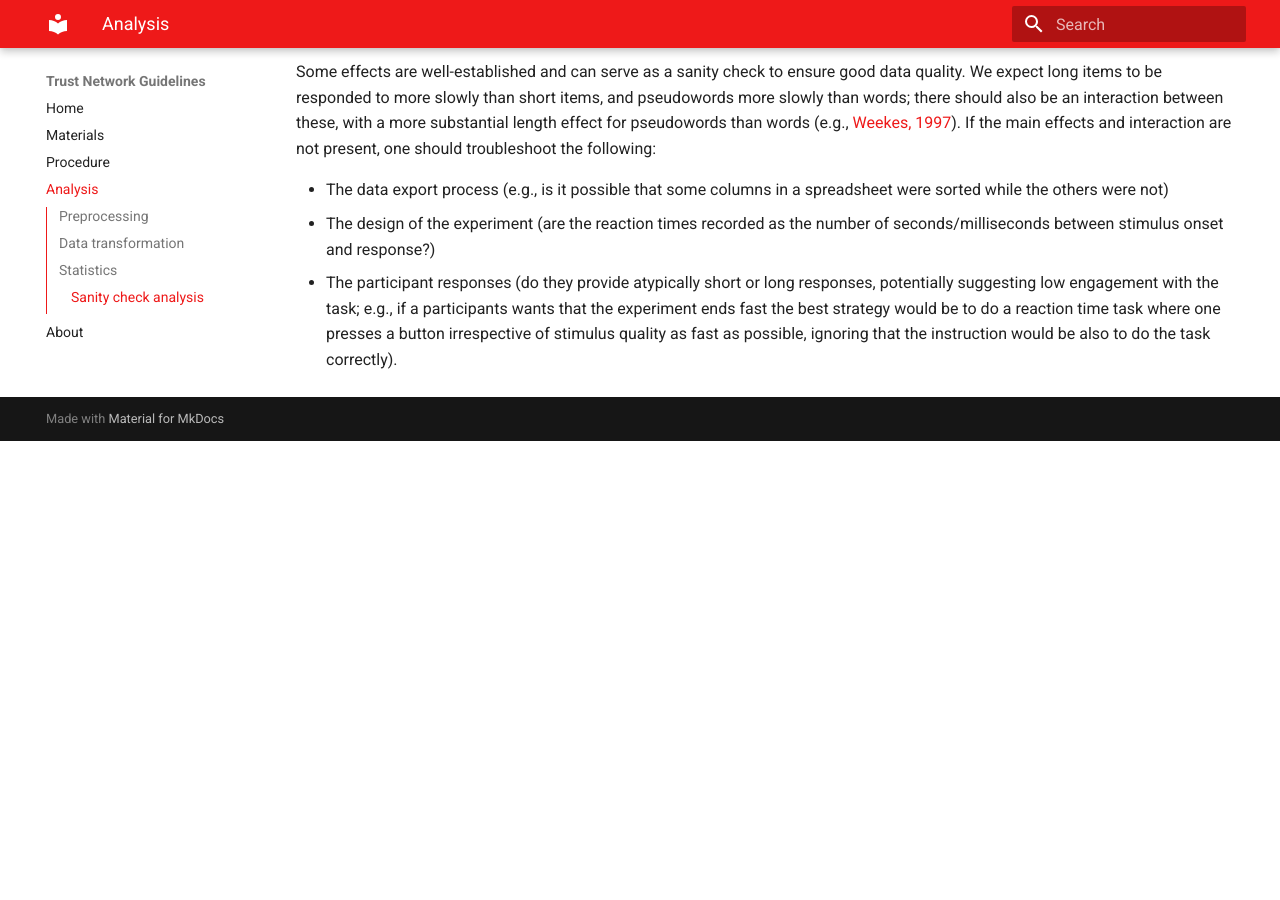
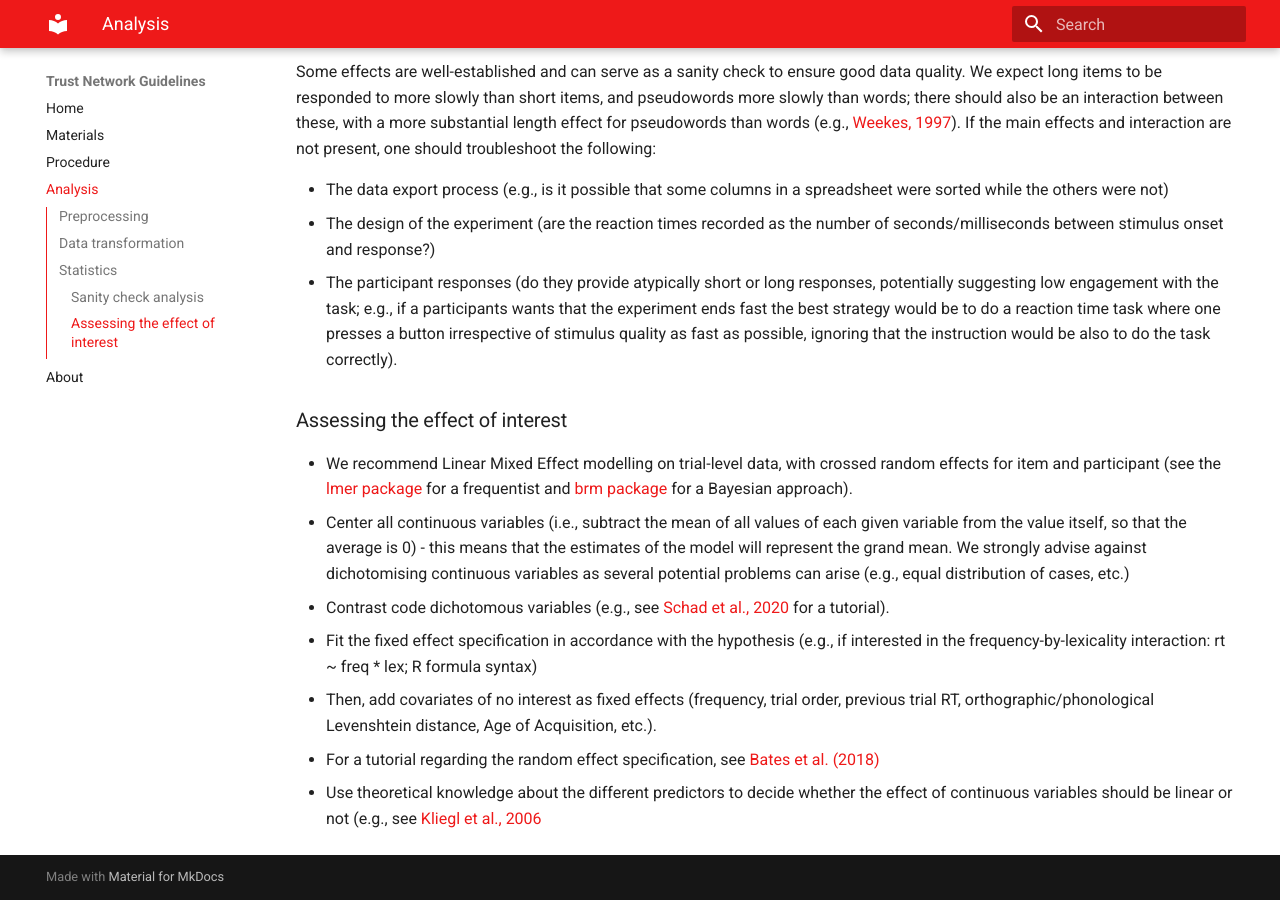
Before and after one commit to cwdeee/trust-network-guidelines, an MkDocs documentation site: the page built from docs/analysis.md, in a window 1280 px wide and 900 px high, scrolled down 1940 px. Built offline with MkDocs 1.6.1 and Material for MkDocs 9.7.7, drawn with Linux system fonts in a browser that asks for light colours; before the commit the page ends 2381 px from its top, so only the background shows below that.

Commit message:
effect of interest

```diff
--- a/docs/analysis.md
+++ b/docs/analysis.md
@@ -50,3 +50,12 @@ If the main effects and interaction are not present, one should troubleshoot the
 - The data export process (e.g., is it possible that some columns in a spreadsheet were sorted while the others were not)
 - The design of the experiment (are the reaction times recorded as the number of seconds/milliseconds between stimulus onset and response?)
 - The participant responses (do they provide atypically short or long responses, potentially suggesting low engagement with the task; e.g., if a participants wants that the experiment ends fast the best strategy would be to do a reaction time task where one presses a button irrespective of stimulus quality as fast as possible, ignoring that the instruction would be also to do the task correctly).
+
+### Assessing the effect of interest
+- We recommend Linear Mixed Effect modelling on trial-level data, with crossed random effects for item and participant (see the [lmer package]() for a frequentist and [brm package]() for a Bayesian approach).
+- Center all continuous variables (i.e., subtract the mean of all values of each given variable from the value itself, so that the average is 0) - this means that the estimates of the model will represent the grand mean. We strongly advise against dichotomising continuous variables as several potential problems can arise (e.g., equal distribution of cases, etc.)
+- Contrast code dichotomous variables (e.g., see [Schad et al., 2020](https://doi.org/10.1016/j.jml.2019.104038) for a tutorial).
+- Fit the fixed effect specification in accordance with the hypothesis (e.g., if interested in the frequency-by-lexicality interaction: rt ~ freq * lex; R formula syntax)
+- Then, add covariates of no interest as fixed effects (frequency, trial order, previous trial RT, orthographic/phonological Levenshtein distance, Age of Acquisition, etc.).
+- For a tutorial regarding the random effect specification, see [Bates et al. (2018)](https://doi.org/10.48550/arXiv.1506.04967)
+- Use theoretical knowledge about the different predictors to decide whether the effect of continuous variables should be linear or not (e.g., see [Kliegl et al., 2006](https://doi.org/10.1037/0096-3445.135.1.12)
```
